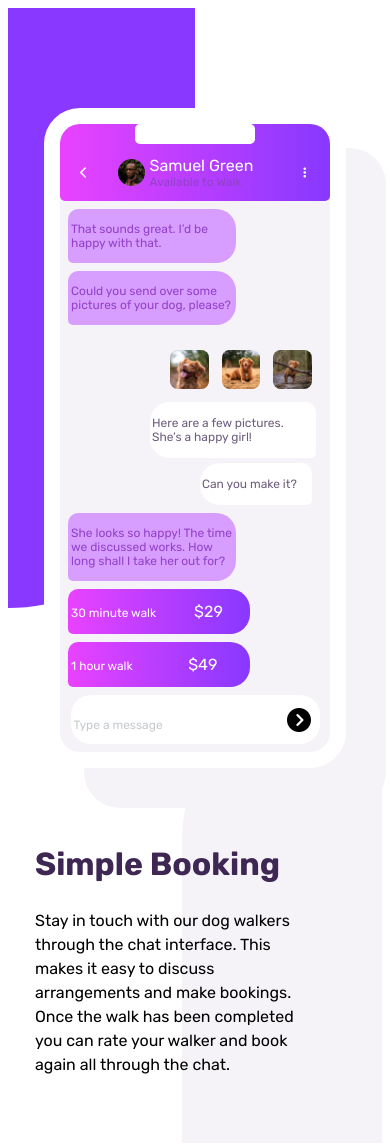
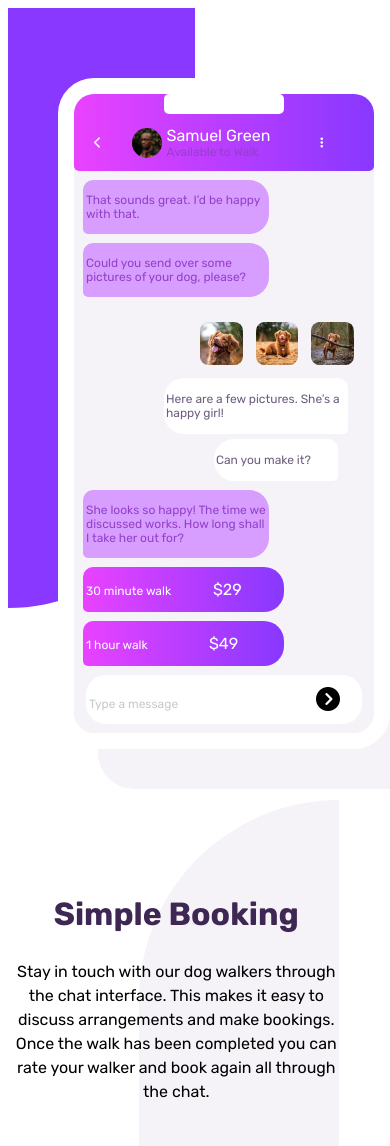
Before and after one commit to sarath820/chatapp, a plain HTML site: page index.html in a window 390 px wide. Shown: the top 1146 px of the page. Drawn offline with Linux system fonts and the light colour scheme.

Commit message:
Update styles.css

```diff
--- a/css/styles.css
+++ b/css/styles.css
@@ -3,9 +3,7 @@ font-family: 'Rubik', sans-serif;
 }
 
 
-.chat-app{
-display: flex;
-}
+
 
 .pink-box{
   height: 750px;
@@ -15,17 +13,18 @@ display: flex;
     }
             /* phonearea */
 .phone {
+
+  width: 300px;
+  background-color:  hsl(270, 20%, 96%);
   position: relative;
-  right: 100px;
-  width: 270px;
-  background-color:  hsl(270, 20%, 96%);
-  margin: auto;
+  right: 70px;
+  top: 50px;
   border: 16px black solid;
   border-radius: 36px;
   font-size: 0.75rem;
   border-color: white;
   box-shadow: 40px 40px hsl(270, 20%, 96%);
-  margin-top: 50px;
+
 
   }
   .box{
@@ -145,10 +144,10 @@ span{
        /* textarea */
 .text{
   width: 450px;
-  align-self: center;
-  margin-right:50px;
+
   position: relative;
-  left: 150px;
+  top:230px;
+
   line-height: 1.5;
 }
 
@@ -156,37 +155,38 @@ h1{
   color: hsl(271, 36%, 24%);
 }
  .grey-box{
-   height: 600px;
+   height: 650px;
    width: 300px;
    background-color: hsl(270, 20%, 96%);
-   align-self: flex-end;
+   position: relative;
+   top: 150px;
+   z-index: -1;
    border-radius: 250px 0 0 0;
  }
 
-            /* media query */
-@media only screen and (max-width:400px){
-.chat-app{
-  flex-direction: column;
+ @media (max-width:500px) {
+   .text{
+     width:90% ;
    }
-.text{
-  width: 270px;
-  position: static;
-  margin-top: 50px;
+   .phone{
+     position: relative;
+     left:50px;
+     top : -530px;
 
    }
    .pink-box{
      width: 50%;
      height: 600px;
    }
-.phone{
-position: static;
-margin-top: -500px;
-
+   .text{
+     text-align: center;
+     position: relative;
+     top:-410px;
    }
    .grey-box{
+     top:-730px;
      width: 200px;
-  height: 500px;
-  margin-top: -450px;
-  position: relative;
-  z-index: -1;}
+     height: 550px;
+     margin-left: 35%;
    }
+ }
```
Lines whose indentation alone changed are shown as unchanged.
